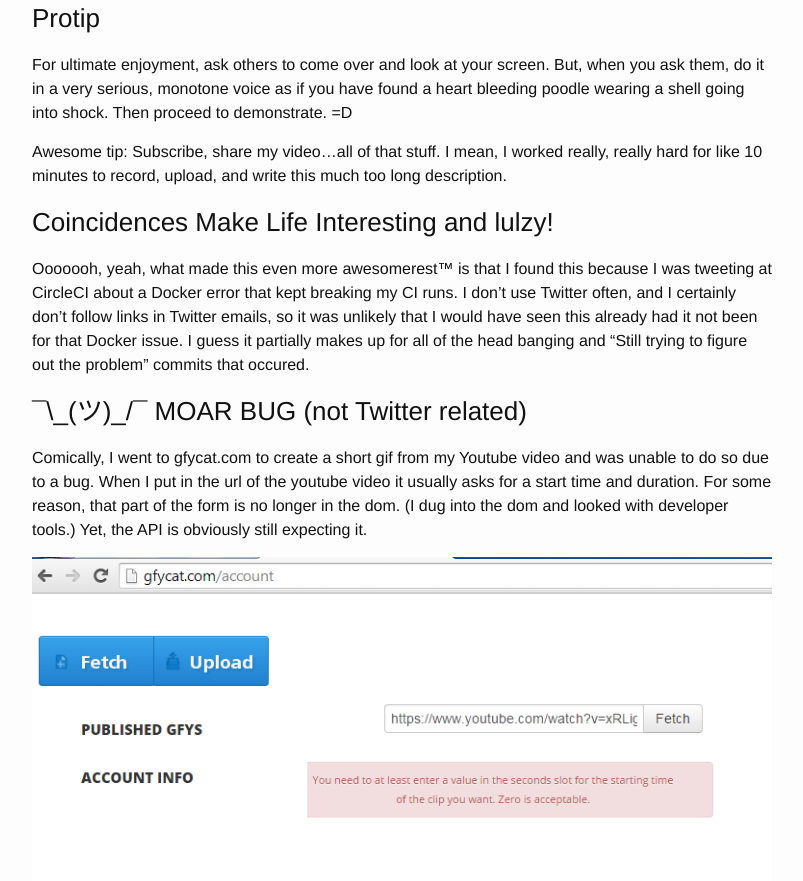
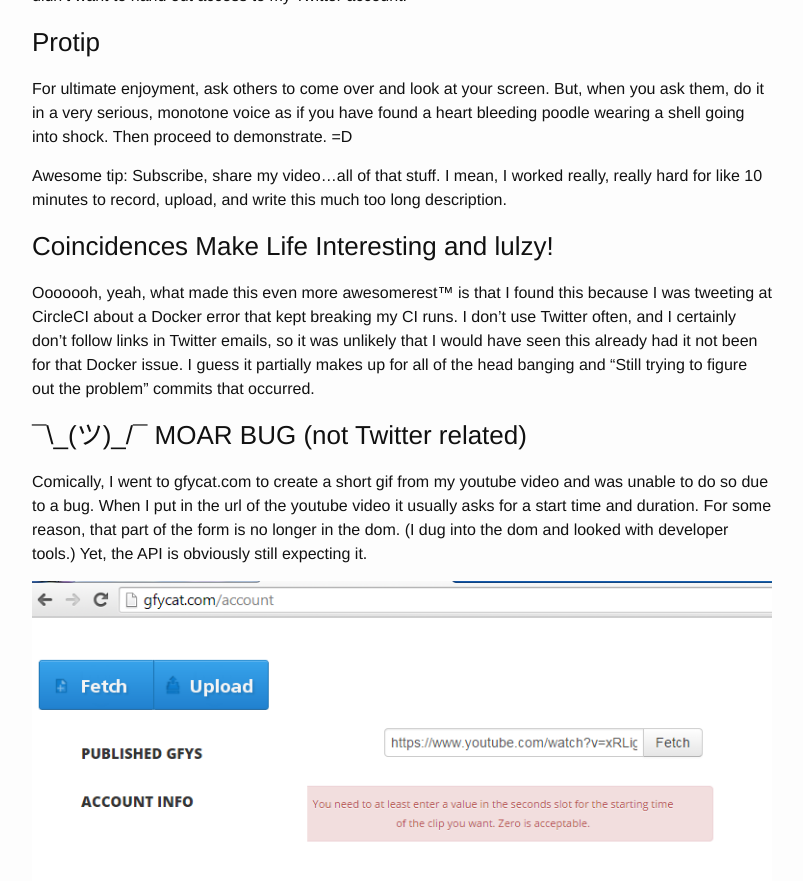
Before and after one commit to JonathanPorta/jonathan.porta.codes, a Jekyll site: the page built from _posts/2014-11-22-i-found-the-best-twitter-ui-bug-ever.markdown, in a window 1280 px wide and 900 px high, scrolled down 1747 px. Shown: the top 881 px of the window, without its empty margins (238-1041 px from the left). Built offline with Jekyll 4.4.1, drawn with Linux system fonts in a browser that asks for light colours; comment, search, counter and statistics services are not loaded; some of the changed text lies outside the part shown.

```diff
--- a/_posts/2014-11-22-i-found-the-best-twitter-ui-bug-ever.markdown
+++ b/_posts/2014-11-22-i-found-the-best-twitter-ui-bug-ever.markdown
@@ -38,10 +38,10 @@ For ultimate enjoyment, ask others to come over and look at your screen. But, wh
 Awesome tip: Subscribe, share my video...all of that stuff. I mean, I worked really, really hard for like 10 minutes to record, upload, and write this much too long description.
 
 ### Coincidences Make Life Interesting and lulzy!
-Ooooooh, yeah, what made this even more awesomerest™ is that I found this because I was tweeting at CircleCI about a Docker error that kept breaking my CI runs. I don't use Twitter often, and I certainly don't follow links in Twitter emails, so it was unlikely that I would have seen this already had it not been for that Docker issue. I guess it partially makes up for all of the head banging and "Still trying to figure out the problem" commits that occured.
+Ooooooh, yeah, what made this even more awesomerest™ is that I found this because I was tweeting at CircleCI about a Docker error that kept breaking my CI runs. I don't use Twitter often, and I certainly don't follow links in Twitter emails, so it was unlikely that I would have seen this already had it not been for that Docker issue. I guess it partially makes up for all of the head banging and "Still trying to figure out the problem" commits that occurred.
 
 ### ¯\\\_(ツ)_/¯ MOAR BUG (not Twitter related)
-Comically, I went to gfycat.com to create a short gif from my Youtube video and was unable to do so due to a bug. When I put in the url of the youtube video it usually asks for a start time and duration. For some reason, that part of the form is no longer in the dom. (I dug into the dom and looked with developer tools.) Yet, the API is obviously still expecting it.
+Comically, I went to gfycat.com to create a short gif from my youtube video and was unable to do so due to a bug. When I put in the url of the youtube video it usually asks for a start time and duration. For some reason, that part of the form is no longer in the dom. (I dug into the dom and looked with developer tools.) Yet, the API is obviously still expecting it.
 
 [![gfycat-ui-bug][gfycat-ui-bug]][gfycat-ui-bug]
 
```
Also changed, not shown: other parts of _posts/2014-11-22-i-found-the-best-twitter-ui-bug-ever.markdown (+1 -1 lines).
